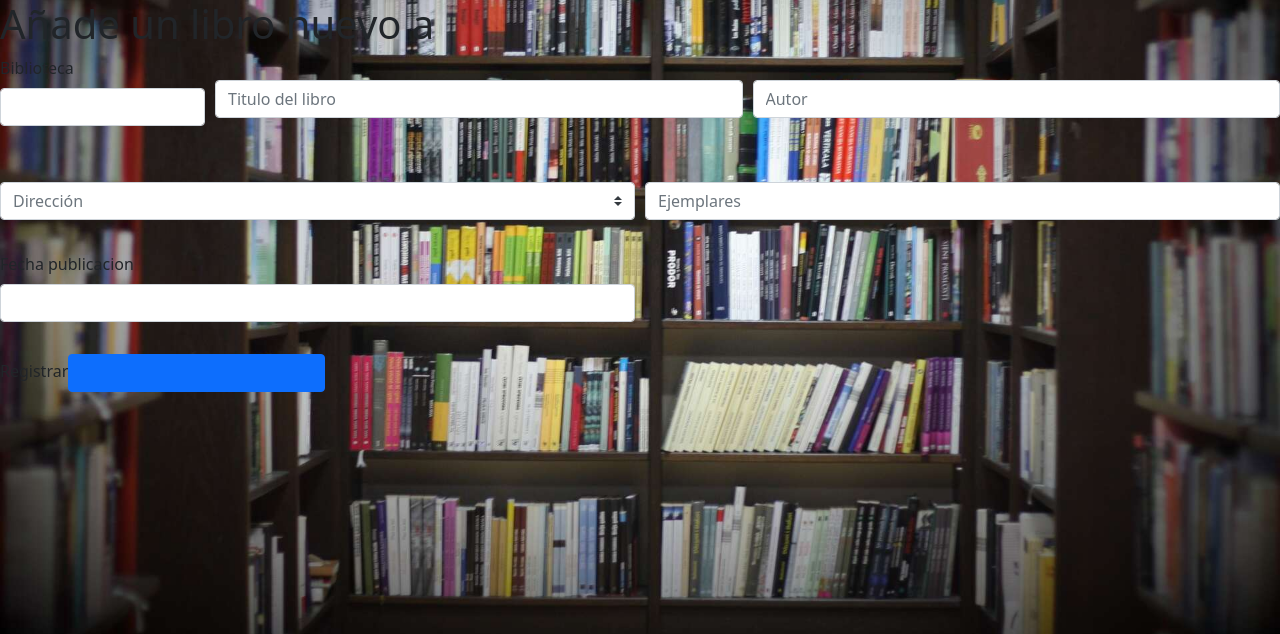
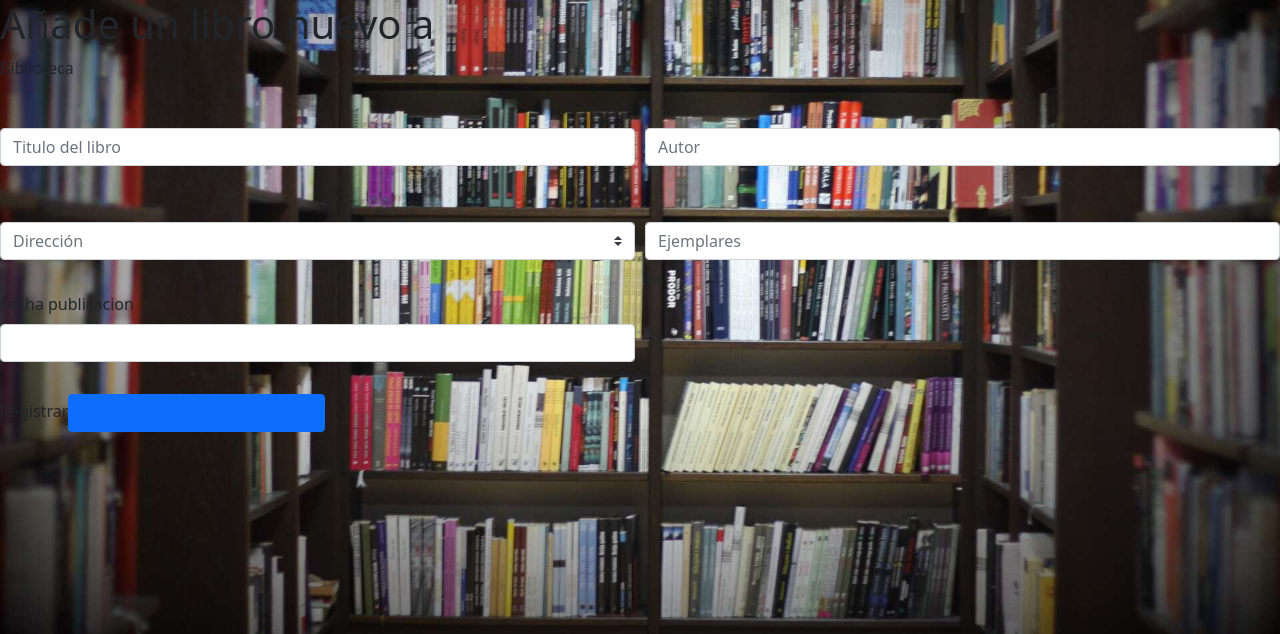
Before and after one commit to eduardogomez97/Biblioteca_tecnologia, a Symfony app: template templates/libros/registrarLibro.html.twig in a window 1280 px wide. Shown: the top 634 px of the page. Run offline with Twig, Linux system fonts and the light colour scheme; the template is opened without the code that fills it, so the values that code supplies are empty; form fields are guessed from the names that the template uses; style sheets or scripts are compiled from the project's sources; some libraries are stand-ins or nearby versions.

Commit message:
Hidden libreria de form

```diff
--- a/templates/libros/registrarLibro.html.twig
+++ b/templates/libros/registrarLibro.html.twig
@@ -13,20 +13,22 @@
         }}
         {{ form_errors(formularioLibro) }}
             <div class="form-row">
-                <div class="col-md-2 mb-3">
+                <div class="col-md-12 mb-0">
                     {{ form_row(formularioLibro.biblioteca, {
-                        'attr': {'class': 'form-control'}
+                        'attr': {'class': 'form-control d-none'}
                         })
                     }}
                 </div>
-                <div class="col-md-5 mb-3">
+            </div>
+            <div class="form-row">
+                <div class="col-md-6 mb-3">
                     {{ form_row(formularioLibro.titulo, {
                         'attr': {'class': 'form-control','placeholder': 'Titulo del libro'},
                         'label': ' ',
                         })
                     }}
                 </div>
-                <div class="col-md-5 mb-3">
+                <div class="col-md-6 mb-3">
                     {{ form_row(formularioLibro.autor, {
                         'attr': {'class': 'form-control','placeholder': 'Autor'},
                         'label': ' ',
```
